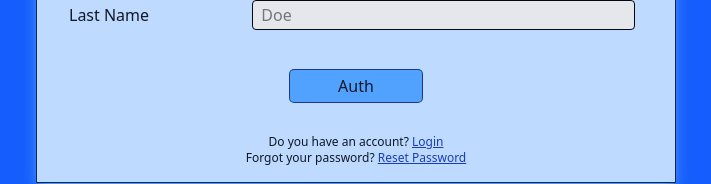
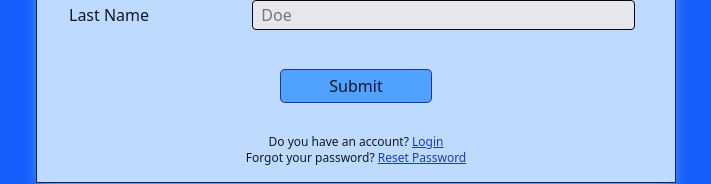
Before and after one commit to MihaiS-git/JobMatcher-client, a React app: page /register in a window 1280 px wide. Shown: the part 462-646 px from the top of the page, without its empty margins (284-995 px from the left). Built offline with nearby package versions, Linux system fonts and the light colour scheme; no server answers; the HTML template or start-up script is replaced by a standard one.

Commit message:
refactor registration button

```diff
--- a/src/pages/auth/RegistrationPage.tsx
+++ b/src/pages/auth/RegistrationPage.tsx
@@ -82,7 +82,7 @@ const RegistrationPage = () => {
               type="submit"
               className="bg-blue-400 hover:bg-blue-600 dark:bg-blue-600 dark:hover:bg-blue-400 hover:text-blue-200 dark:hover:text-blue-950 px-12 py-1 rounded-sm ring-1 ring-blue-900 text-sm xl:text-base"
             >
-              Auth
+              Submit
             </button>
           </div>
           <div className="flex flex-col items-center justify-center">
```
